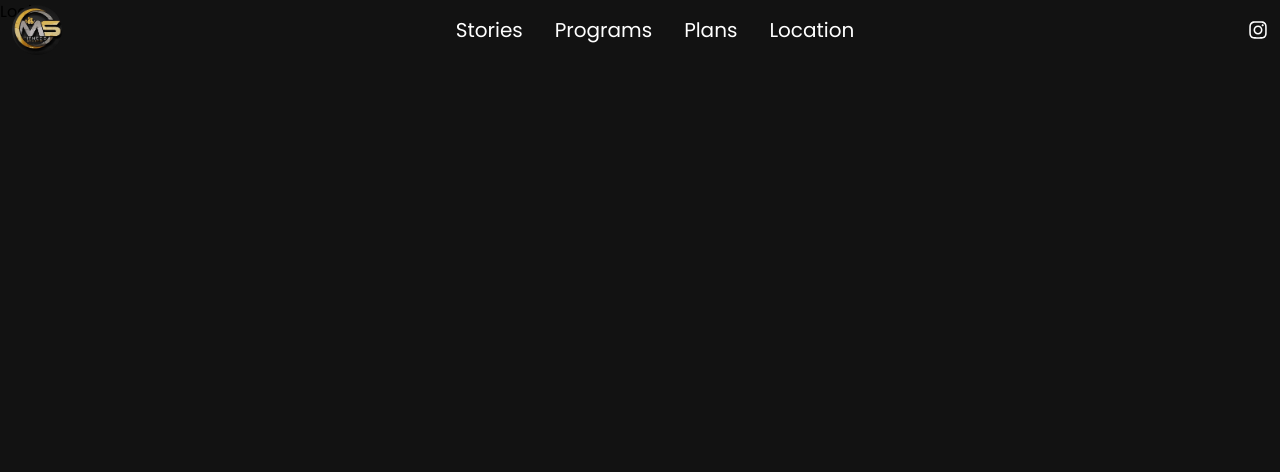
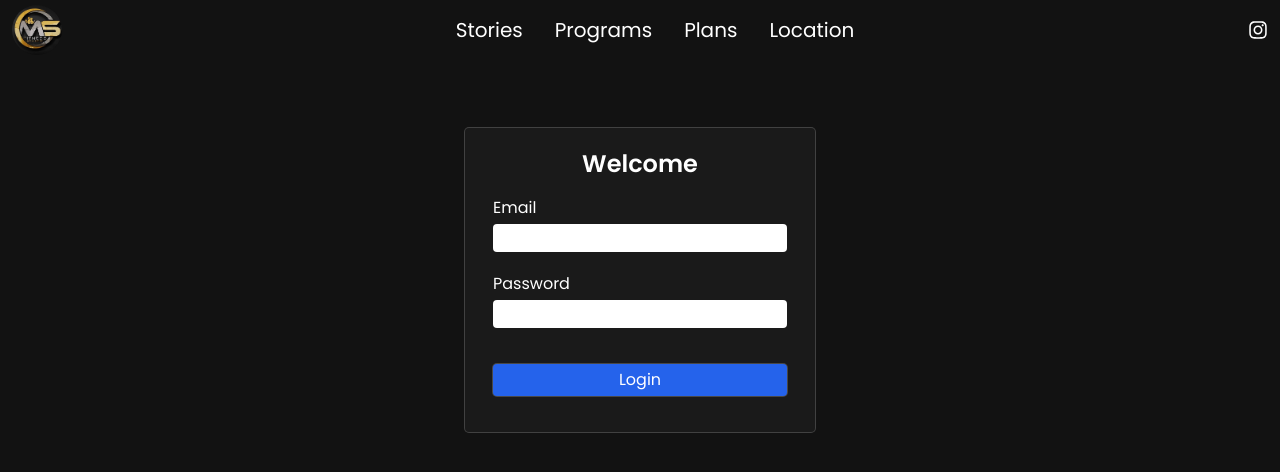
Before and after one commit to lakhan0105/gym-website, a React (Vite) app: page /login in a window 1280 px wide. Shown: the top 472 px of the page. Built offline with nearby package versions, Linux system fonts and the light colour scheme; no server answers.

Commit message:
added appwrite services, added login elements and login feature for the admin

```diff
--- a/package.json
+++ b/package.json
@@ -10,6 +10,7 @@
     "preview": "vite preview"
   },
   "dependencies": {
+    "appwrite": "^14.0.1",
     "react": "^18.3.1",
     "react-dom": "^18.3.1",
     "react-icons": "^5.2.1",
--- a/src/App.jsx
+++ b/src/App.jsx
@@ -1,11 +1,7 @@
 import React from "react";
 
 function App() {
-  return (
-    <>
-      <div className="relative"></div>
-    </>
-  );
+  return <div className="relative"></div>;
 }
 
 export default App;
--- a/src/Components/Auth/Login.jsx
+++ b/src/Components/Auth/Login.jsx
@@ -1,7 +1,59 @@
-import React from "react";
+import React, { useState } from "react";
+import FormRow from "../reUsables/FormRow";
+import { useMyContext } from "../Context/ContextProvider";
 
 function Login() {
-  return <div>Login</div>;
+  const { loginUser } = useMyContext();
+
+  const [formData, setFormData] = useState({ email: "", password: "" });
+
+  // handle formdata change
+  function handleFormData(e) {
+    const key = e.target.name;
+    setFormData((prev) => {
+      return { ...prev, [e.target.name]: e.target.value };
+    });
+  }
+
+  // handleLogin
+  function handleLogin(e) {
+    e.preventDefault();
+    loginUser(formData);
+  }
+
+  return (
+    <section className="h-[calc(100vh-60px)] md:h-[calc(100vh-100px) mt-[60px] ">
+      <form className="ring-1 ring-white/20 rounded text-white max-w-[350px] m-auto mt-[10%] py-5 px-7 bg-[#1a1a1a]">
+        <h2 className="text-2xl font-semibold text-center mb-4">Welcome</h2>
+
+        {/* EMAIL */}
+        <FormRow
+          name={"email"}
+          label={"email"}
+          type={"email"}
+          handleFormData={handleFormData}
+          formValue={formData.email}
+        />
+
+        {/* PASSWORD */}
+        <FormRow
+          name={"password"}
+          label={"password"}
+          type={"password"}
+          handleFormData={handleFormData}
+          formValue={formData.password}
+        />
+
+        {/* LOGIN/SUBMIT BTN */}
+        <button
+          className="w-full py-1 rounded ring-1 ring-white/20 mt-4 mb-4 bg-blue-600 hover:bg-blue-700"
+          onClick={handleLogin}
+        >
+          Login
+        </button>
+      </form>
+    </section>
+  );
 }
 
 export default Login;
--- /dev/null
+++ b/src/Components/Context/ContextProvider.jsx
@@ -0,0 +1,59 @@
+import React, { createContext, useContext, useEffect, useState } from "react";
+const appwriteEndpoint = import.meta.env.VITE_APPWRITE_ENDPOINT;
+const appwriteProjectId = import.meta.env.VITE_APPWRITE_PROJECT_ID;
+import { Client, Account } from "appwrite";
+import { addLS, getLS } from "../utils/localstorage";
+
+// create a context
+const myContext = createContext();
+
+// appwrite client setup
+const client = new Client()
+  .setEndpoint(appwriteEndpoint) // Your API Endpoint
+  .setProject(appwriteProjectId); // Your project ID
+
+function ContextProvider({ children }) {
+  const [currUser, setCurrUser] = useState(getLS("currUser"));
+
+  // add the user to the local storage
+  useEffect(() => {
+    if (currUser) {
+      console.log(currUser);
+      addLS("currUser", currUser);
+    }
+  }, [currUser]);
+
+  // function to login
+  async function loginUser(formData) {
+    const account = new Account(client);
+    const { email, password } = formData;
+
+    console.log(formData);
+    try {
+      const result = await account.createEmailPasswordSession(
+        email, // email
+        password // password
+      );
+
+      if (result) {
+        setCurrUser({ userId: result?.userId, userEmail: result?.providerUid });
+      }
+    } catch (error) {
+      console.log(error);
+    }
+  }
+
+  return (
+    <myContext.Provider value={{ loginUser, currUser }}>
+      {children}
+    </myContext.Provider>
+  );
+}
+
+// usecontext
+function useMyContext() {
+  return useContext(myContext);
+}
+
+export default ContextProvider;
+export { useMyContext };
--- a/src/Components/index.js
+++ b/src/Components/index.js
@@ -13,6 +13,8 @@ import ProgramsSection from "./LandingComponents/ProgramsSection";
 import Login from "./Auth/Login";
 import Dashboard from "./Dashboard";
 import RootLayout from "./RootLayout";
+import ContextProvider from "./Context/ContextProvider";
+import FormRow from "./reUsables/FormRow";
 
 export {
   Hero,
@@ -30,4 +32,6 @@ export {
   Login,
   Dashboard,
   RootLayout,
+  ContextProvider,
+  FormRow,
 };
--- /dev/null
+++ b/src/Components/reUsables/FormRow.jsx
@@ -0,0 +1,21 @@
+import React from "react";
+
+function FormRow({ name, type, label, handleFormData, formValue }) {
+  return (
+    <div className="flex flex-col mb-5">
+      <label htmlFor={name} className="mb-1 capitalize">
+        {label || name}
+      </label>
+
+      <input
+        name={name}
+        type={type}
+        className="rounded p-1 text-black text-sm"
+        onChange={handleFormData}
+        value={formValue}
+      />
+    </div>
+  );
+}
+
+export default FormRow;
--- /dev/null
+++ b/src/Components/utils/localstorage.js
@@ -0,0 +1,10 @@
+export function getLS(key) {
+  const item = localStorage.getItem(key);
+  return item ? JSON.parse(item) : null;
+}
+
+export function addLS(key, value) {
+  if (key) {
+    return localStorage.setItem(key, JSON.stringify(value));
+  }
+}
--- a/src/main.jsx
+++ b/src/main.jsx
@@ -9,7 +9,13 @@ import {
   RouterProvider,
 } from "react-router-dom";
 
-import { Dashboard, Landing, Login, RootLayout } from "./Components/index.js";
+import {
+  ContextProvider,
+  Dashboard,
+  Landing,
+  Login,
+  RootLayout,
+} from "./Components/index.js";
 
 // create router
 const router = createBrowserRouter(
@@ -23,9 +29,11 @@ const router = createBrowserRouter(
 );
 
 ReactDOM.createRoot(document.getElementById("root")).render(
-  <RouterProvider router={router}>
-    <React.StrictMode>
-      <App />
-    </React.StrictMode>
-  </RouterProvider>
+  <React.StrictMode>
+    <ContextProvider>
+      <RouterProvider router={router}>
+        <App />
+      </RouterProvider>
+    </ContextProvider>
+  </React.StrictMode>
 );
```
Also changed, not shown: 2 other files (tests, documents, lock files or other folders).
